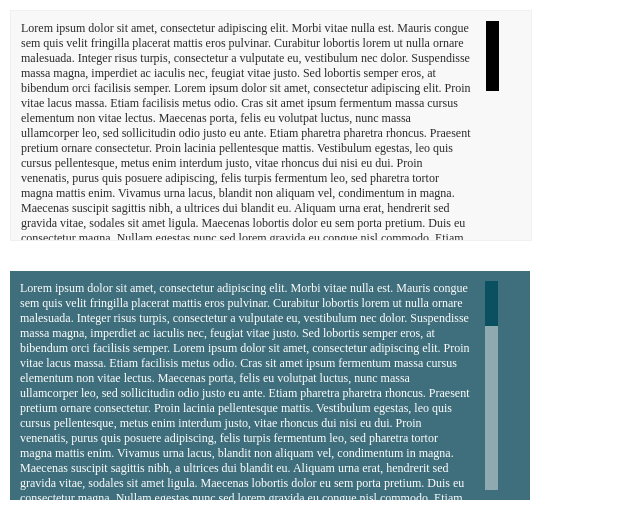
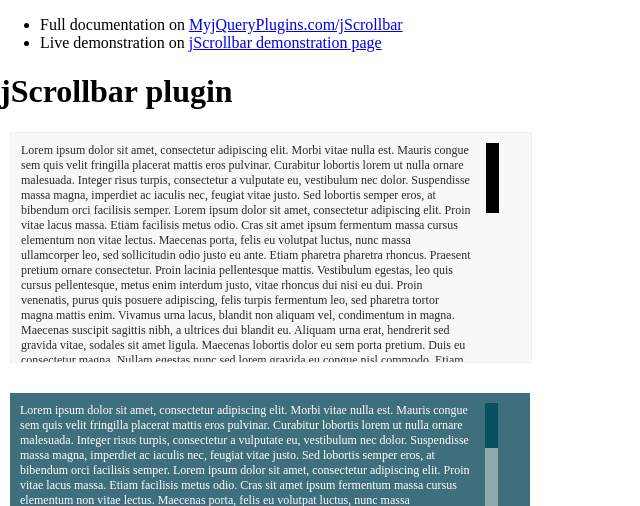
Before and after one commit to AnthonySully/jScrollbar, a PHP site: page / in a window 1280 px wide. Shown: the top 506 px of the page, without its empty margins (0-640 px from the left). Run offline with PHP 8.4, Linux system fonts and the light colour scheme.

Commit message:
update index page with links from index to MyjQueryPlugins pages

```diff
--- a/index.php
+++ b/index.php
@@ -20,6 +20,12 @@
 	</style>
 </head>
 <body>
+
+<ul>
+	<li>Full documentation on <a href="http://www.myjqueryplugins.com/jScrollbar">MyjQueryPlugins.com/jScrollbar</a></li>
+	<li>Live demonstration on <a href="http://www.myjqueryplugins.com/jScrollbar/demo">jScrollbar demonstration page</a></li>
+</ul>
+<h1>jScrollbar plugin</h1>
 
 <!-- EXEMPLE 1 -->
 <div class="jScrollbar1">
```
